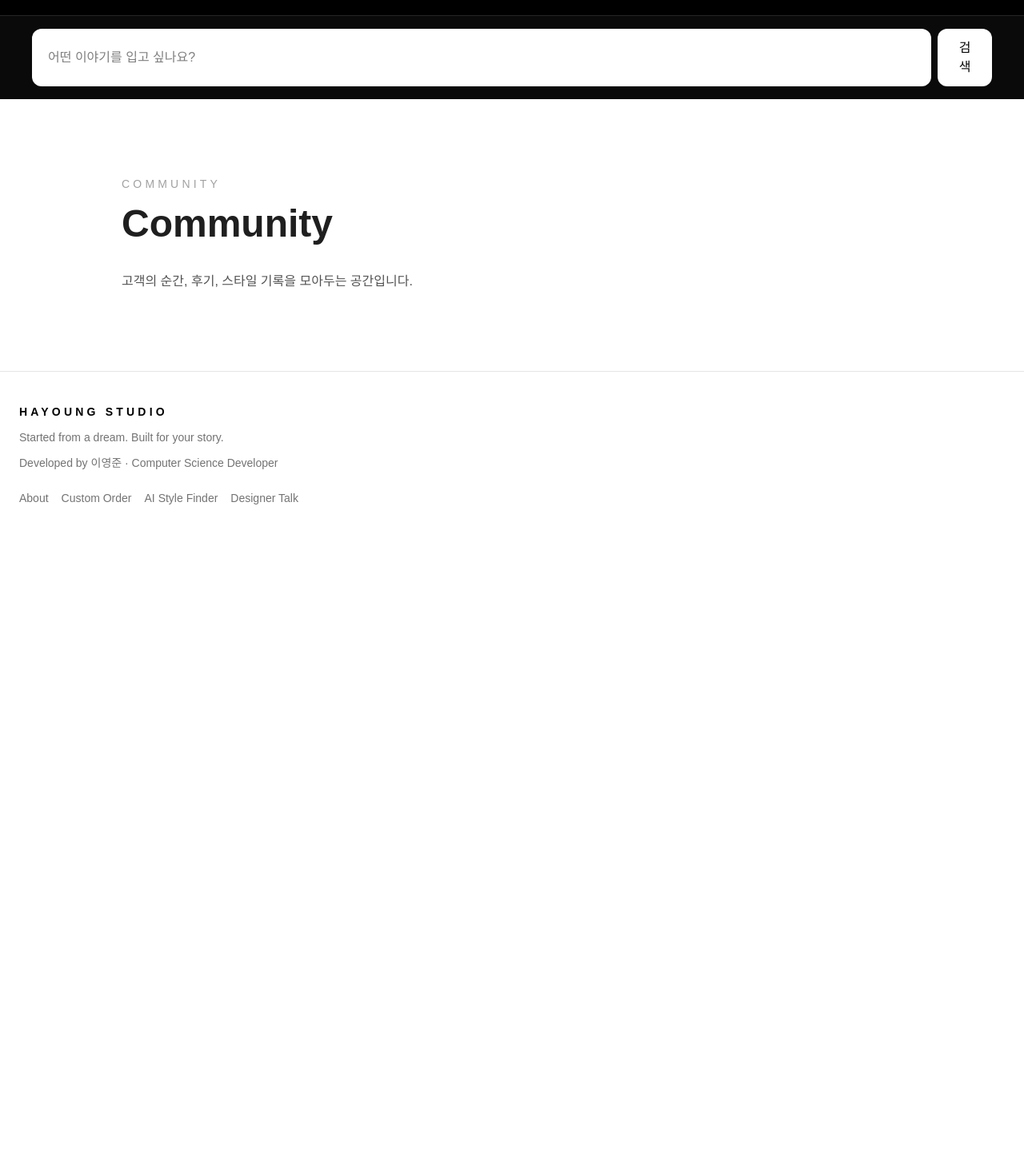
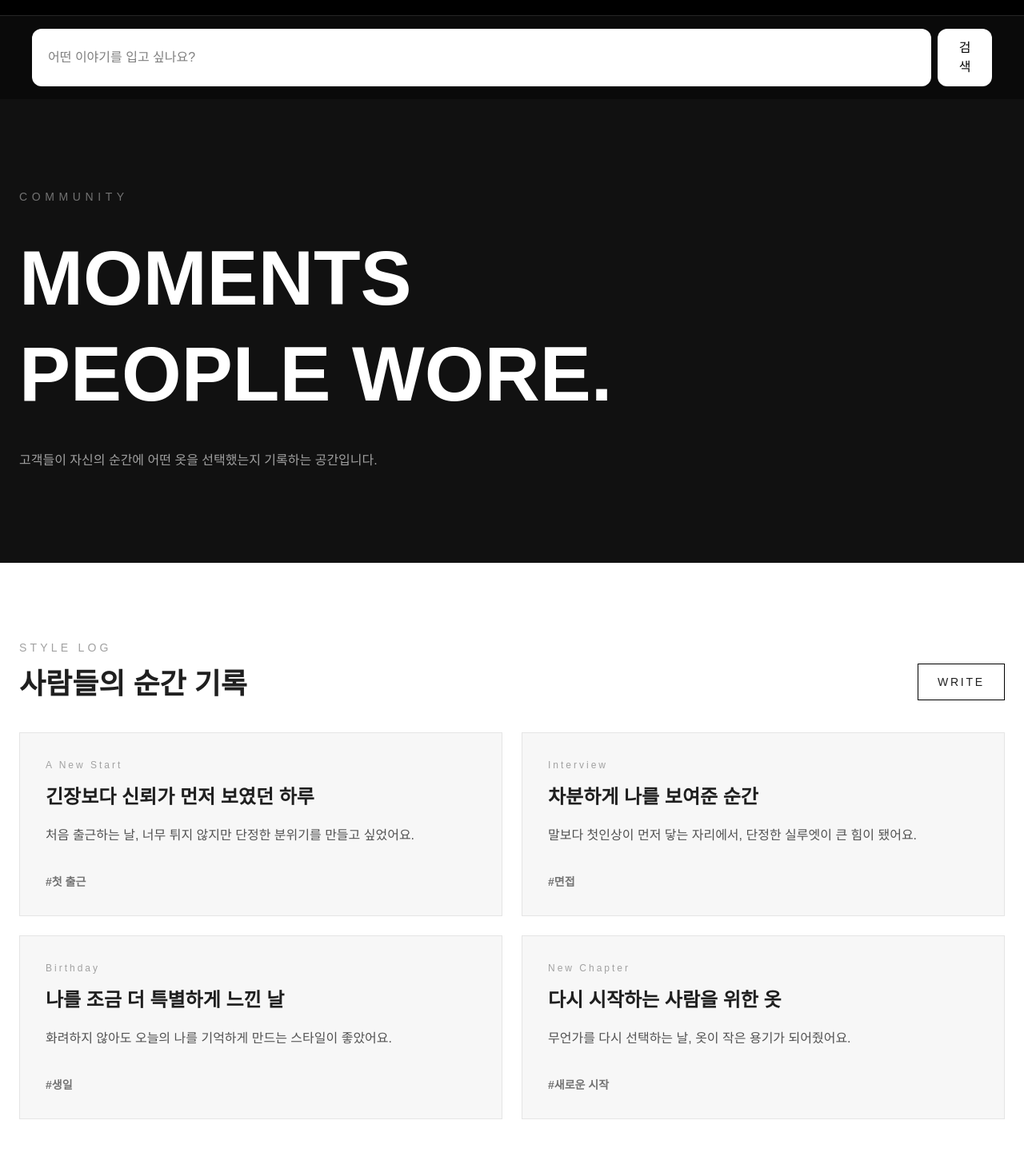
Before and after one commit to gxmzung/hay-story, a Next.js app: page /community in a window 1280 px wide. Shown: the part 44-1510 px from the top of the page at 80% size. Before the commit the page ends 800 px from the top, so only its background shows below. Built offline with nearby package versions, Linux system fonts and the light colour scheme.

Commit message:
style: build community page

```diff
--- a/app/community/page.tsx
+++ b/app/community/page.tsx
@@ -1,18 +1,96 @@
 import Header from "../../src/components/Header";
 import Footer from "../../src/components/Footer";
+
+const posts = [
+  {
+    moment: "첫 출근",
+    title: "긴장보다 신뢰가 먼저 보였던 하루",
+    content:
+      "처음 출근하는 날, 너무 튀지 않지만 단정한 분위기를 만들고 싶었어요.",
+    tag: "A New Start",
+  },
+  {
+    moment: "면접",
+    title: "차분하게 나를 보여준 순간",
+    content:
+      "말보다 첫인상이 먼저 닿는 자리에서, 단정한 실루엣이 큰 힘이 됐어요.",
+    tag: "Interview",
+  },
+  {
+    moment: "생일",
+    title: "나를 조금 더 특별하게 느낀 날",
+    content:
+      "화려하지 않아도 오늘의 나를 기억하게 만드는 스타일이 좋았어요.",
+    tag: "Birthday",
+  },
+  {
+    moment: "새로운 시작",
+    title: "다시 시작하는 사람을 위한 옷",
+    content:
+      "무언가를 다시 선택하는 날, 옷이 작은 용기가 되어줬어요.",
+    tag: "New Chapter",
+  },
+];
 
 export default function CommunityPage() {
   return (
     <main className="min-h-screen bg-white text-[#1f1f1f]">
       <Header />
 
-      <section className="mx-auto max-w-5xl px-6 py-24">
-        <p className="text-sm tracking-[0.3em] text-neutral-400">COMMUNITY</p>
-        <h1 className="mt-4 text-5xl font-bold">Community</h1>
+      <section className="bg-[#111] px-6 py-28 text-white">
+        <div className="mx-auto max-w-7xl">
+          <p className="text-sm tracking-[0.4em] text-neutral-500">
+            COMMUNITY
+          </p>
 
-        <p className="mt-8 max-w-3xl leading-8 text-neutral-600">
-          고객의 순간, 후기, 스타일 기록을 모아두는 공간입니다.
-        </p>
+          <h1 className="mt-8 text-6xl font-bold leading-tight md:text-8xl">
+            MOMENTS
+            <br />
+            PEOPLE WORE.
+          </h1>
+
+          <p className="mt-8 max-w-2xl leading-8 text-neutral-400">
+            고객들이 자신의 순간에 어떤 옷을 선택했는지 기록하는 공간입니다.
+          </p>
+        </div>
+      </section>
+
+      <section className="mx-auto max-w-7xl px-6 py-24">
+        <div className="mb-10 flex items-end justify-between">
+          <div>
+            <p className="text-sm tracking-[0.3em] text-neutral-400">
+              STYLE LOG
+            </p>
+            <h2 className="mt-4 text-4xl font-bold">사람들의 순간 기록</h2>
+          </div>
+
+          <button className="border border-black px-6 py-3 text-sm tracking-[0.2em] transition hover:bg-black hover:text-white">
+            WRITE
+          </button>
+        </div>
+
+        <div className="grid gap-6 md:grid-cols-2">
+          {posts.map((post) => (
+            <article
+              key={post.title}
+              className="border border-neutral-200 bg-[#f7f7f7] p-8 transition hover:-translate-y-1 hover:bg-white"
+            >
+              <p className="text-xs tracking-[0.25em] text-neutral-400">
+                {post.tag}
+              </p>
+
+              <h3 className="mt-4 text-2xl font-bold">{post.title}</h3>
+
+              <p className="mt-4 leading-8 text-neutral-600">
+                {post.content}
+              </p>
+
+              <p className="mt-8 text-sm font-semibold text-neutral-500">
+                #{post.moment}
+              </p>
+            </article>
+          ))}
+        </div>
       </section>
 
       <Footer />
```
